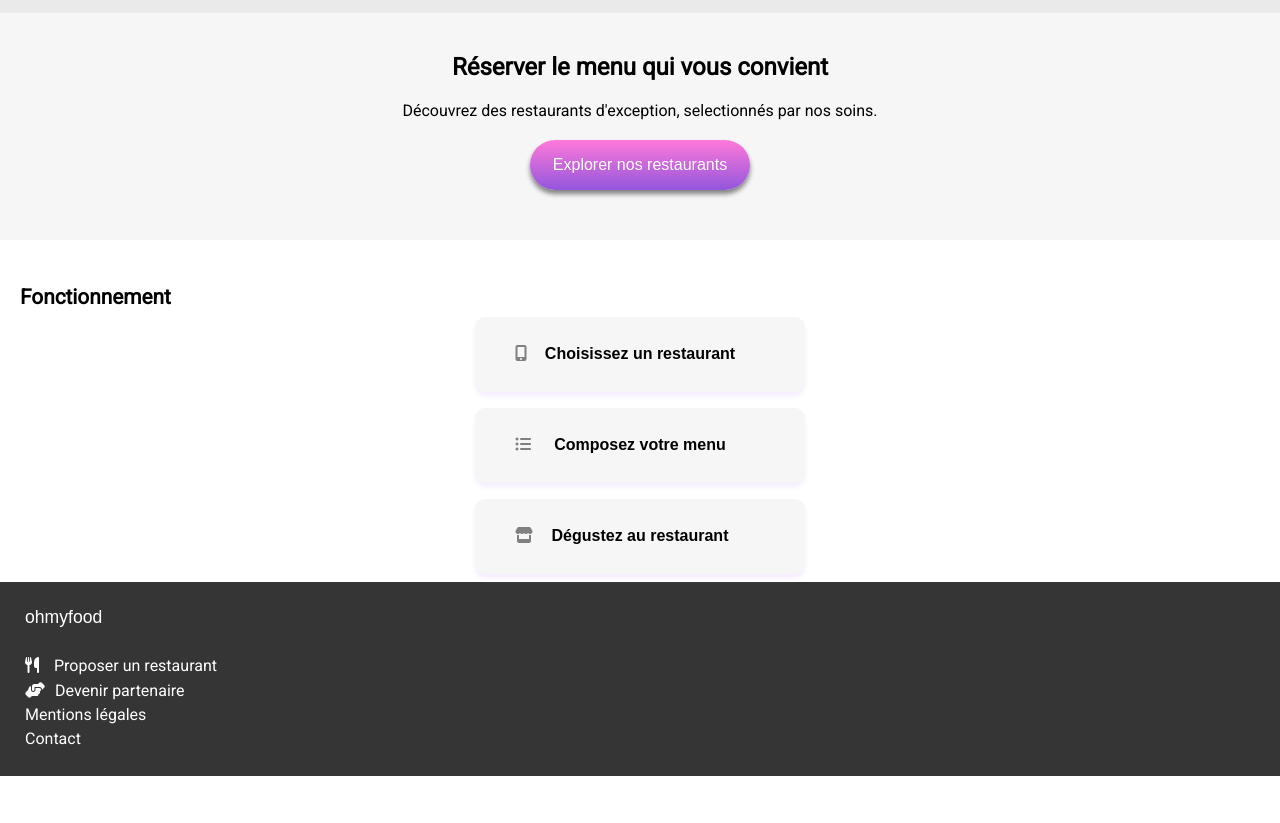
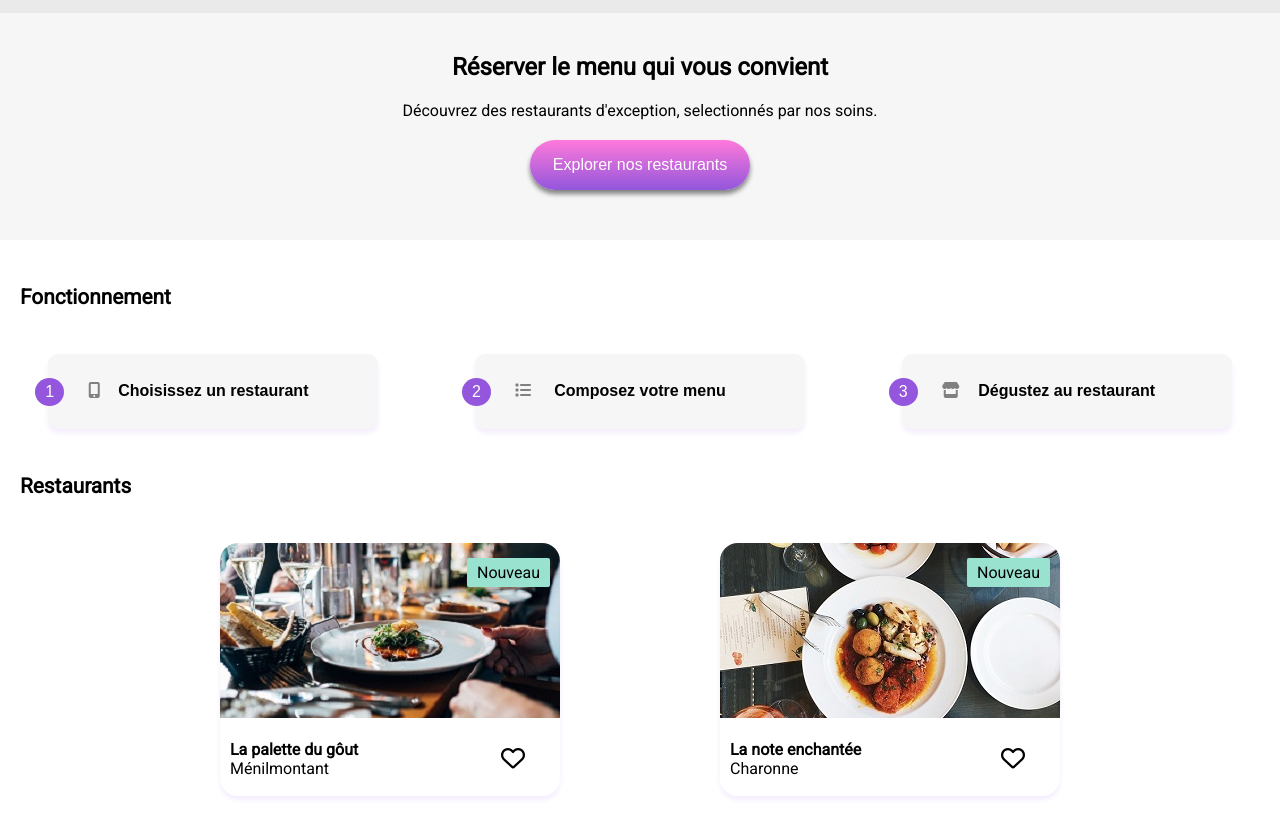
Before and after one commit to francoisvedrines/Ohmyfood, a website: page index.html in a window 1280 px wide. Shown: the part 84-907 px from the top of the page. Before the commit the page ends 860 px from the top, so only its background shows below. Drawn offline with Linux system fonts and the light colour scheme; a web font is replaced by a local one.

```diff
--- a/css/style.css
+++ b/css/style.css
@@ -35,7 +35,7 @@
 .functioning__btn {
   width: 330px;
   height: 75px;
-  margin: 8px auto;
+  margin: 15px;
   border-radius: 10px;
   background-color: #f6f6f6;
   position: relative;
@@ -48,9 +48,65 @@
   transform: scale(1.03);
   background-color: #F5EDFF;
 }
-.functioning__btn::before {
+
+#functioning button::before {
+  counter-increment: steps;
+  content: "" counter(steps);
+  position: absolute;
+  left: -13px;
+  top: 24px;
+  color: white;
+  font-weight: 400;
+  background-color: #9356DC;
+  padding: 5px 10px;
+  border-radius: 50%;
+}
+#functioning i {
+  color: gray;
   position: absolute;
   left: 40px;
+}
+
+.restaurant__card {
+  width: 340px;
+  margin: 15px auto;
+  border-radius: 18px;
+  box-shadow: 0px 4px 5px #F5EDFF;
+  position: relative;
+}
+.restaurant__card img {
+  width: 100%;
+  height: 175px;
+  object-fit: cover;
+  border-radius: 18px 18px 0 0;
+}
+.restaurant__card div {
+  padding: 18px 0 18px 10px;
+  position: relative;
+}
+.restaurant__card div::before {
+  position: absolute;
+  font-family: "Font Awesome 5 Free";
+  font-weight: 400;
+  content: "\f004";
+  font-size: 1.5rem;
+  right: 35px;
+  top: 24px;
+  color: black;
+}
+.restaurant__card h4 {
+  color: black;
+}
+
+.banner::after {
+  content: "Nouveau";
+  position: absolute;
+  padding: 5px 10px;
+  color: darken #99E2D0, 60%;
+  background-color: #99E2D0;
+  right: 10px;
+  top: 15px;
+  border-radius: 2px;
 }
 
 header h1 {
@@ -64,6 +120,7 @@
   background-color: #353535;
   color: white;
   padding: 25px;
+  margin-top: 30px;
 }
 footer h5 {
   font-family: "shrikhand", sans-serif;
@@ -123,31 +180,35 @@
 }
 
 h3 {
-  margin-left: 20px;
+  margin: 30px 20px;
   font-size: 1.3rem;
 }
 
 #functioning {
+  display: block;
+}
+#functioning > div {
   display: flex;
   flex-direction: column;
+  counter-reset: steps;
+  align-items: center;
+  margin: 0;
 }
-#functioning button:nth-child(2)::before {
-  font-family: "Font Awesome 5 Free";
-  font-weight: 900;
-  content: "\f3cd";
-  color: gray;
+@media screen and (min-width: 992px) {
+  #functioning > div {
+    flex-direction: row;
+    justify-content: space-around;
+  }
 }
-#functioning button:nth-child(3)::before {
-  font-family: "Font Awesome 5 Free";
-  font-weight: 900;
-  content: "\f0ca";
-  color: gray;
-}
-#functioning button:nth-child(4)::before {
-  font-family: "Font Awesome 5 Free";
-  font-weight: 900;
-  content: "\f54e";
-  color: gray;
+
+@media screen and (min-width: 768px) {
+  #restaurant > div {
+    display: flex;
+    justify-content: space-around;
+    flex-wrap: wrap;
+    max-width: 1000px;
+    margin: auto;
+  }
 }
 
 /*# sourceMappingURL=style.css.map */
--- a/index.html
+++ b/index.html
@@ -30,9 +30,55 @@
 
         <section id="functioning">
             <h3>Fonctionnement</h3>
-            <button class="functioning__btn" type="button">Choisissez un restaurant</button>
-            <button class="functioning__btn"type="button">Composez votre menu</button>
-            <button class="functioning__btn"type="button">Dégustez au restaurant</button>
+            <div>
+                <button class="functioning__btn" type="button"><i class="fa-solid fa-mobile-screen-button"></i>Choisissez un restaurant</button>
+                <button class="functioning__btn"type="button"><i class="fa-solid fa-list"></i>Composez votre menu</button>
+                <button class="functioning__btn"type="button"><i class="fa-solid fa-store"></i>Dégustez au restaurant</button>
+            </div>
+        </section>
+        <section id="restaurant">
+            <h3>Restaurants</h3>
+            <div>
+            <article class="restaurant__card , banner">
+                <a href="#">
+                    <img src="/img/mobile-restaurant/jay-wennington-N_Y88TWmGwA-unsplash 340.jpg" alt="La palette du gôut">
+                    <div>
+                        <h4>La palette du gôut</h4>
+                        <p>Ménilmontant</p>
+                    </div>
+                </a>
+            </article>
+
+            <article class="restaurant__card , banner">
+                <a href="#">
+                    <img src="/img/mobile-restaurant/stil-u2Lp8tXIcjw-unsplash 340.jpg" alt="La note enchantée">
+                    <div>
+                        <h4>La note enchantée</h4>
+                        <p>Charonne</p>
+                    </div>
+                </a>
+            </article>
+
+            <article class="restaurant__card">
+                <a href="#">
+                    <img src="/img/mobile-restaurant/toa-heftiba-DQKerTsQwi0-unsplash340.jpg" alt="A la française">
+                    <div>
+                        <h4>A la française</h4>
+                        <p>Cité Rouge</p>
+                    </div>
+                </a>
+            </article>
+
+            <article class="restaurant__card">
+                <a href="#">
+                    <img src="/img/mobile-restaurant/louis-hansel-shotsoflouis-qNBGVyOCY8Q-unsplash 340.jpg" alt="Le délice des sens">
+                    <div>
+                        <h4>Le délice des sens</h4>
+                        <p>Charonne</p>
+                    </div>
+                </a>
+            </article>
+        </div>
         </section>
     </main>
 
```
Also changed, not shown: 1 other file.
